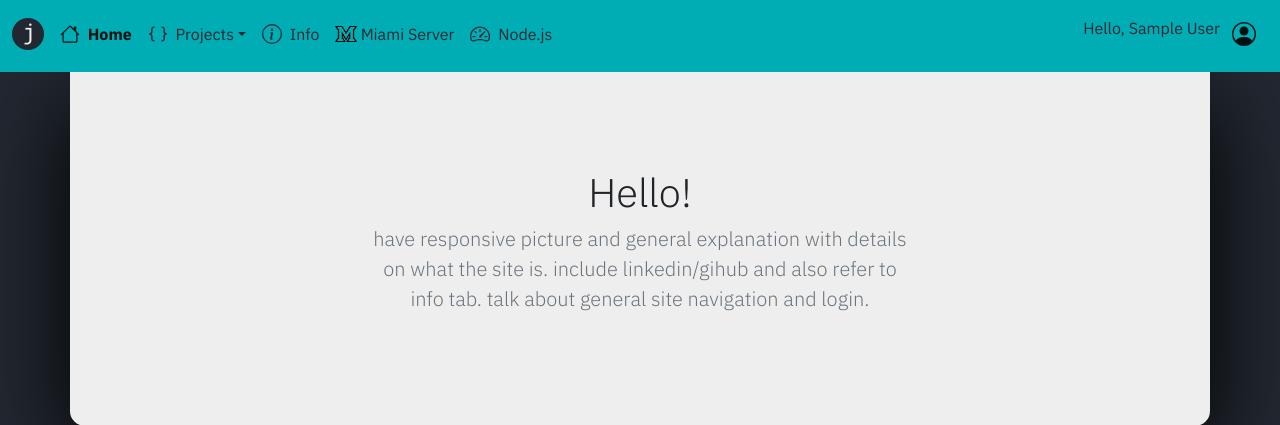
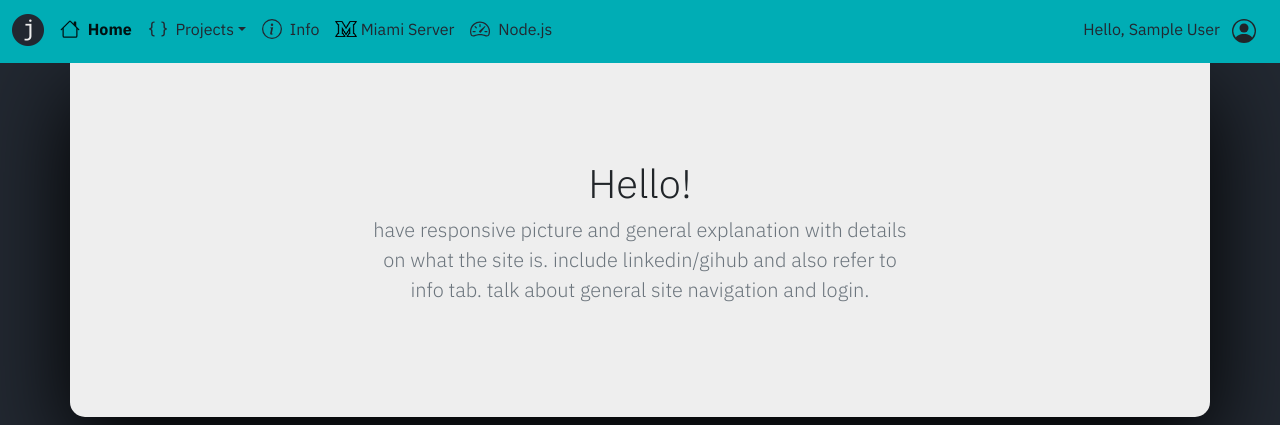
Before and after one commit to jadenzaleski/JadensWebsite, a PHP site: page /index.php in a window 1280 px wide. Shown: the top 425 px of the page. Run offline with PHP 8.4, Linux system fonts and the light colour scheme; the visitor is signed in with stand-in values (Sample User, id 1).

Commit message:
working on #6

```diff
--- a/index.php
+++ b/index.php
@@ -103,10 +103,11 @@ session_start();
                 </li>
             </ul>
 
-            <span class="navbar-text float-start float-md-none mb-1 align-middle">
+            <span class="navbar-text float-start float-md-none mb-1">
                 <?php
                 if (isset($_SESSION['loggedin']) && $_SESSION['loggedin']) { ?>
                     Hello, <?php echo $_SESSION['firstname'] ?>
+            </span>
                     <a href="profile.php" target="_blank"
                             class="btn pt-1 ms-md-0 mb-2 mb-md-0 float-end caret-off border-0"
                             tabindex="-1" role="button">
```
